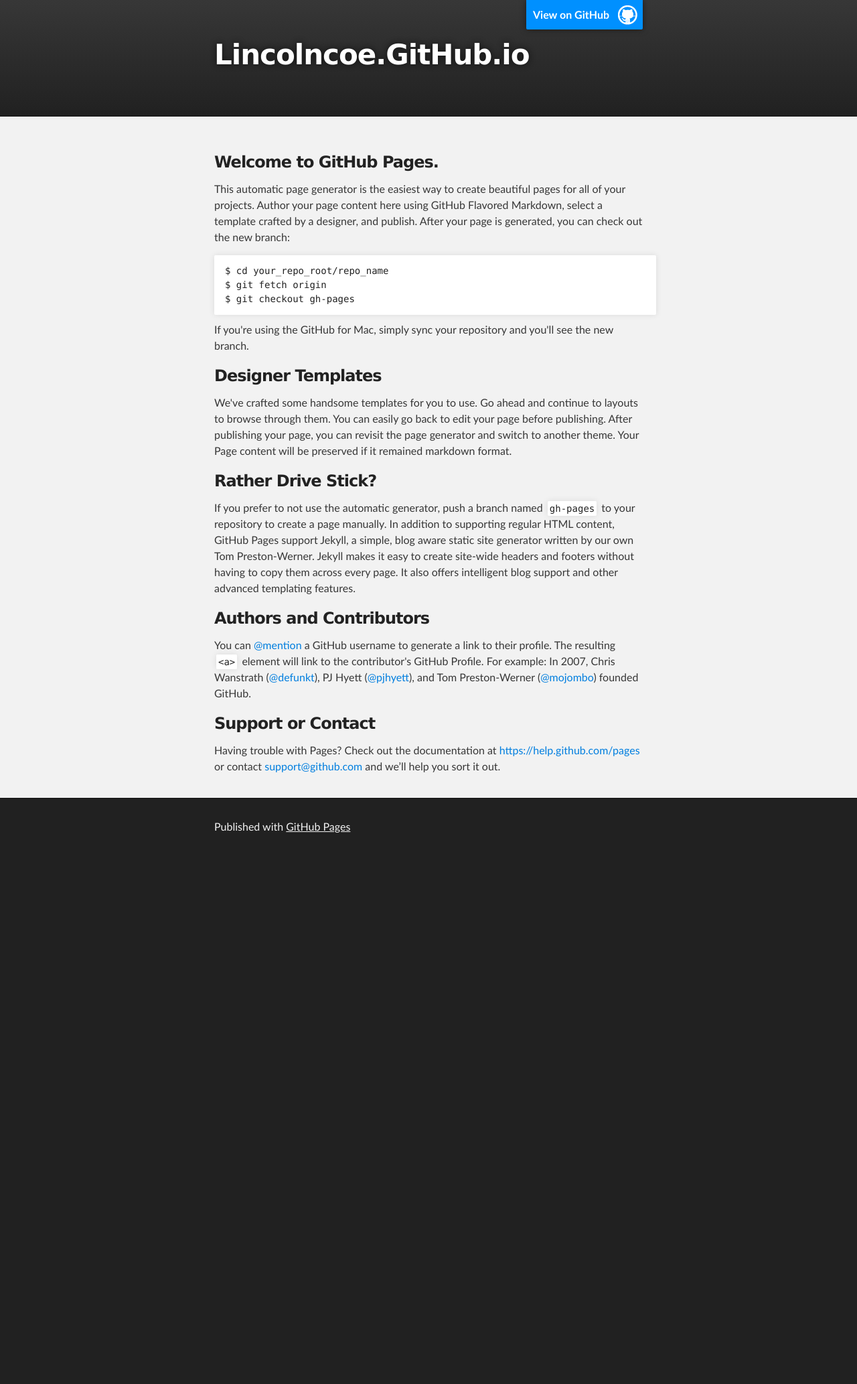
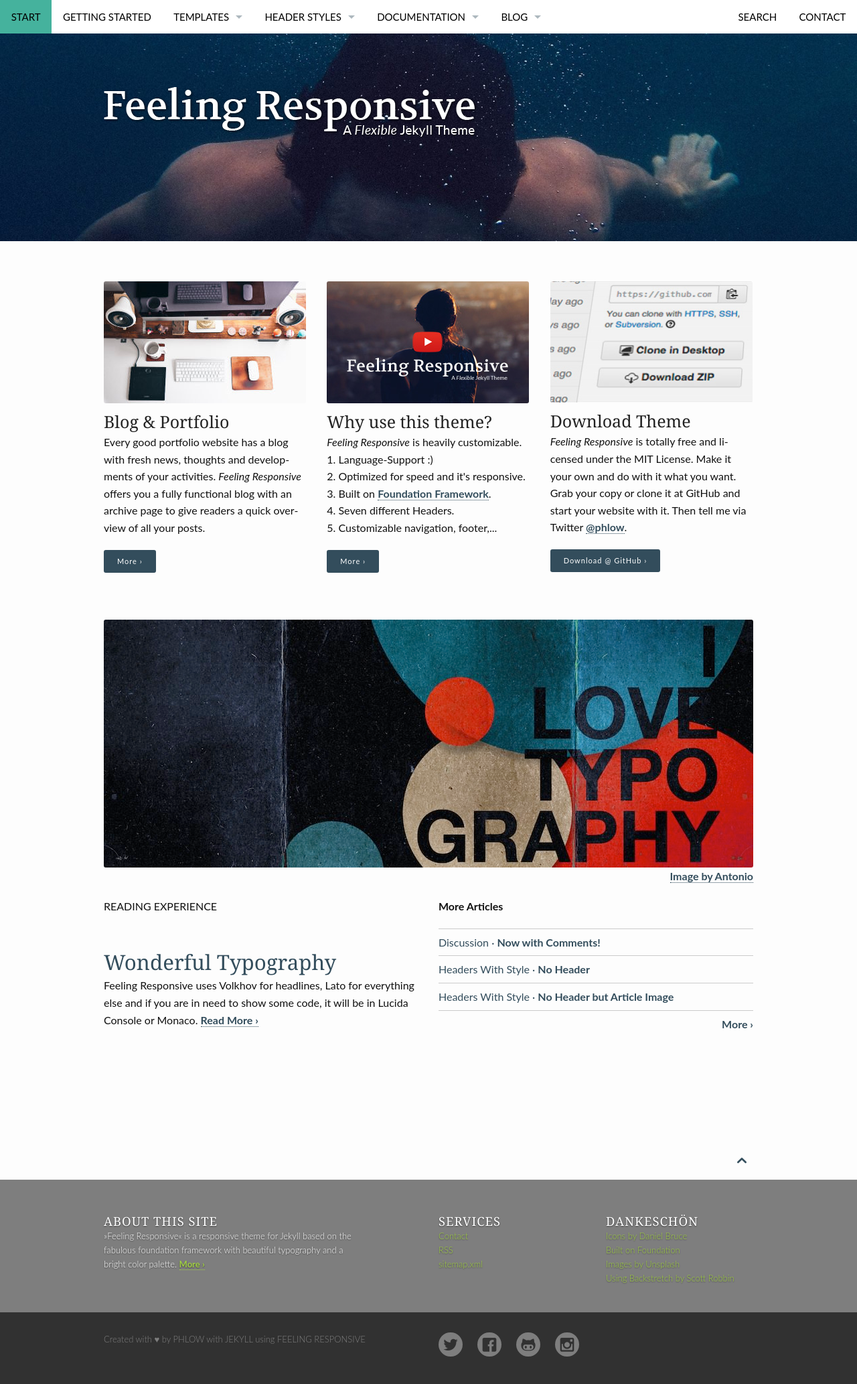
Before and after one commit to lincolncoe/codethroughlenses, a Jekyll site: the page built from index.html, in a window 1280 px wide. Shown: the whole page at 67% size. Built offline with Jekyll 4.4.1, drawn with Linux system fonts in a browser that asks for light colours; before the commit the page ends 1281 px from its top, so only the background shows below that.

Commit message:
Revert "Replace master branch with page content via GitHub"
This reverts commit a2838596ceedb861b13f03fa12c8d9eb14f8d6b6.

```diff
--- a/index.html
+++ b/index.html
@@ -1,74 +1,34 @@
-<!DOCTYPE html>
-<html>
-
-  <head>
-    <meta charset='utf-8'>
-    <meta http-equiv="X-UA-Compatible" content="chrome=1">
-    <meta name="description" content="Lincolncoe.GitHub.io : ">
-
-    <link rel="stylesheet" type="text/css" media="screen" href="stylesheets/stylesheet.css">
-
-    <title>Lincolncoe.GitHub.io</title>
-  </head>
-
-  <body>
-
-    <!-- HEADER -->
-    <div id="header_wrap" class="outer">
-        <header class="inner">
-          <a id="forkme_banner" href="https://github.com/lincolncoe">View on GitHub</a>
-
-          <h1 id="project_title">Lincolncoe.GitHub.io</h1>
-          <h2 id="project_tagline"></h2>
-
-        </header>
-    </div>
-
-    <!-- MAIN CONTENT -->
-    <div id="main_content_wrap" class="outer">
-      <section id="main_content" class="inner">
-        <h3>
-<a id="welcome-to-github-pages" class="anchor" href="#welcome-to-github-pages" aria-hidden="true"><span class="octicon octicon-link"></span></a>Welcome to GitHub Pages.</h3>
-
-<p>This automatic page generator is the easiest way to create beautiful pages for all of your projects. Author your page content here using GitHub Flavored Markdown, select a template crafted by a designer, and publish. After your page is generated, you can check out the new branch:</p>
-
-<pre><code>$ cd your_repo_root/repo_name
-$ git fetch origin
-$ git checkout gh-pages
-</code></pre>
-
-<p>If you're using the GitHub for Mac, simply sync your repository and you'll see the new branch.</p>
-
-<h3>
-<a id="designer-templates" class="anchor" href="#designer-templates" aria-hidden="true"><span class="octicon octicon-link"></span></a>Designer Templates</h3>
-
-<p>We've crafted some handsome templates for you to use. Go ahead and continue to layouts to browse through them. You can easily go back to edit your page before publishing. After publishing your page, you can revisit the page generator and switch to another theme. Your Page content will be preserved if it remained markdown format.</p>
-
-<h3>
-<a id="rather-drive-stick" class="anchor" href="#rather-drive-stick" aria-hidden="true"><span class="octicon octicon-link"></span></a>Rather Drive Stick?</h3>
-
-<p>If you prefer to not use the automatic generator, push a branch named <code>gh-pages</code> to your repository to create a page manually. In addition to supporting regular HTML content, GitHub Pages support Jekyll, a simple, blog aware static site generator written by our own Tom Preston-Werner. Jekyll makes it easy to create site-wide headers and footers without having to copy them across every page. It also offers intelligent blog support and other advanced templating features.</p>
-
-<h3>
-<a id="authors-and-contributors" class="anchor" href="#authors-and-contributors" aria-hidden="true"><span class="octicon octicon-link"></span></a>Authors and Contributors</h3>
-
-<p>You can <a href="https://github.com/blog/821" class="user-mention">@mention</a> a GitHub username to generate a link to their profile. The resulting <code>&lt;a&gt;</code> element will link to the contributor's GitHub Profile. For example: In 2007, Chris Wanstrath (<a href="https://github.com/defunkt" class="user-mention">@defunkt</a>), PJ Hyett (<a href="https://github.com/pjhyett" class="user-mention">@pjhyett</a>), and Tom Preston-Werner (<a href="https://github.com/mojombo" class="user-mention">@mojombo</a>) founded GitHub.</p>
-
-<h3>
-<a id="support-or-contact" class="anchor" href="#support-or-contact" aria-hidden="true"><span class="octicon octicon-link"></span></a>Support or Contact</h3>
-
-<p>Having trouble with Pages? Check out the documentation at <a href="https://help.github.com/pages">https://help.github.com/pages</a> or contact <a href="mailto:support@github.com">support@github.com</a> and we’ll help you sort it out.</p>
-      </section>
-    </div>
-
-    <!-- FOOTER  -->
-    <div id="footer_wrap" class="outer">
-      <footer class="inner">
-        <p>Published with <a href="https://pages.github.com">GitHub Pages</a></p>
-      </footer>
-    </div>
+---
+#
+# Use the widgets beneath and the content will be
+# inserted automagically in the webpage. To make
+# this work, you have to use › layout: frontpage
+#
+layout: frontpage
+title: "Panorama Coding - A look at coding and photography"
+header:
+   image_fullwidth: "header_unsplash_12.jpg"
+widget-1:
+    title: "Blog & Portfolio"
+    url: 'http://lincolncoe.github.io/blog/'
+    text: 'Every good portfolio website has a blog with fresh news, thoughts and develop&shy;ments of your activities. <em>Feeling Responsive</em> offers you a fully functional blog with an archive page to give readers a quick overview of all your posts.'
+    image: unsplash_9-302x182.jpg
+widget-2:
+    title: "Why use this theme?"
+    url: 'http://lincolncoe.github.io/info/'
+    text: '<em>Feeling Responsive</em> is heavily customizable.<br>1. Language-Support :)<br>2. Optimized for speed and it&#39;s responsive.<br>3. Built on <a href="http://foundation.zurb.com/">Foundation Framework</a>.<br>4. Seven different Headers.<br>5. Customizable navigation, footer,...'
+    video: '<a href="#" data-reveal-id="videoModal"><img src="http://phlow.github.io/feeling-responsive/images/start-video-feeling-responsive-302x182.jpg" width="302" height="182" alt=""></a>'
+widget-3:
+    title: "Download Theme"
+    url: 'https://github.com/Phlow/feeling-responsive'
+    text: '<em>Feeling Responsive</em> is totally free and licensed under the MIT License. Make it your own and do with it what you want. Grab your copy or clone it at GitHub and start your website with it. Then tell me via Twitter <a href="http://twitter.com/phlow">@phlow</a>.'
+    image: github-303x182.jpg
+---
 
 
-
-  </body>
-</html>
+<div id="videoModal" class="reveal-modal large" data-reveal="">
+  <div class="flex-video widescreen vimeo" style="display: block;">
+    <iframe width="1280" height="720" src="https://www.youtube.com/embed/3b5zCFSmVvU" frameborder="0" allowfullscreen></iframe>
+  </div>
+  <a class="close-reveal-modal">&#215;</a>
+</div>
--- a/javascripts/main.js
+++ /dev/null
@@ -1 +0,0 @@
-console.log('This would be the main JS file.');
--- a/stylesheets/pygment_trac.css
+++ /dev/null
@@ -1,70 +0,0 @@
-.highlight .hll { background-color: #ffffcc }
-.highlight  { background: #f0f3f3; }
-.highlight .c { color: #0099FF; font-style: italic } /* Comment */
-.highlight .err { color: #AA0000; background-color: #FFAAAA } /* Error */
-.highlight .k { color: #006699; font-weight: bold } /* Keyword */
-.highlight .o { color: #555555 } /* Operator */
-.highlight .cm { color: #0099FF; font-style: italic } /* Comment.Multiline */
-.highlight .cp { color: #009999 } /* Comment.Preproc */
-.highlight .c1 { color: #0099FF; font-style: italic } /* Comment.Single */
-.highlight .cs { color: #0099FF; font-weight: bold; font-style: italic } /* Comment.Special */
-.highlight .gd { background-color: #FFCCCC; border: 1px solid #CC0000 } /* Generic.Deleted */
-.highlight .ge { font-style: italic } /* Generic.Emph */
-.highlight .gr { color: #FF0000 } /* Generic.Error */
-.highlight .gh { color: #003300; font-weight: bold } /* Generic.Heading */
-.highlight .gi { background-color: #CCFFCC; border: 1px solid #00CC00 } /* Generic.Inserted */
-.highlight .go { color: #AAAAAA } /* Generic.Output */
-.highlight .gp { color: #000099; font-weight: bold } /* Generic.Prompt */
-.highlight .gs { font-weight: bold } /* Generic.Strong */
-.highlight .gu { color: #003300; font-weight: bold } /* Generic.Subheading */
-.highlight .gt { color: #99CC66 } /* Generic.Traceback */
-.highlight .kc { color: #006699; font-weight: bold } /* Keyword.Constant */
-.highlight .kd { color: #006699; font-weight: bold } /* Keyword.Declaration */
-.highlight .kn { color: #006699; font-weight: bold } /* Keyword.Namespace */
-.highlight .kp { color: #006699 } /* Keyword.Pseudo */
-.highlight .kr { color: #006699; font-weight: bold } /* Keyword.Reserved */
-.highlight .kt { color: #007788; font-weight: bold } /* Keyword.Type */
-.highlight .m { color: #FF6600 } /* Literal.Number */
-.highlight .s { color: #CC3300 } /* Literal.String */
-.highlight .na { color: #330099 } /* Name.Attribute */
-.highlight .nb { color: #336666 } /* Name.Builtin */
-.highlight .nc { color: #00AA88; font-weight: bold } /* Name.Class */
-.highlight .no { color: #336600 } /* Name.Constant */
-.highlight .nd { color: #9999FF } /* Name.Decorator */
-.highlight .ni { color: #999999; font-weight: bold } /* Name.Entity */
-.highlight .ne { color: #CC0000; font-weight: bold } /* Name.Exception */
-.highlight .nf { color: #CC00FF } /* Name.Function */
-.highlight .nl { color: #9999FF } /* Name.Label */
-.highlight .nn { color: #00CCFF; font-weight: bold } /* Name.Namespace */
-.highlight .nt { color: #330099; font-weight: bold } /* Name.Tag */
-.highlight .nv { color: #003333 } /* Name.Variable */
-.highlight .ow { color: #000000; font-weight: bold } /* Operator.Word */
-.highlight .w { color: #bbbbbb } /* Text.Whitespace */
-.highlight .mf { color: #FF6600 } /* Literal.Number.Float */
-.highlight .mh { color: #FF6600 } /* Literal.Number.Hex */
-.highlight .mi { color: #FF6600 } /* Literal.Number.Integer */
-.highlight .mo { color: #FF6600 } /* Literal.Number.Oct */
-.highlight .sb { color: #CC3300 } /* Literal.String.Backtick */
-.highlight .sc { color: #CC3300 } /* Literal.String.Char */
-.highlight .sd { color: #CC3300; font-style: italic } /* Literal.String.Doc */
-.highlight .s2 { color: #CC3300 } /* Literal.String.Double */
-.highlight .se { color: #CC3300; font-weight: bold } /* Literal.String.Escape */
-.highlight .sh { color: #CC3300 } /* Literal.String.Heredoc */
-.highlight .si { color: #AA0000 } /* Literal.String.Interpol */
-.highlight .sx { color: #CC3300 } /* Literal.String.Other */
-.highlight .sr { color: #33AAAA } /* Literal.String.Regex */
-.highlight .s1 { color: #CC3300 } /* Literal.String.Single */
-.highlight .ss { color: #FFCC33 } /* Literal.String.Symbol */
-.highlight .bp { color: #336666 } /* Name.Builtin.Pseudo */
-.highlight .vc { color: #003333 } /* Name.Variable.Class */
-.highlight .vg { color: #003333 } /* Name.Variable.Global */
-.highlight .vi { color: #003333 } /* Name.Variable.Instance */
-.highlight .il { color: #FF6600 } /* Literal.Number.Integer.Long */
-
-.type-csharp .highlight .k { color: #0000FF }
-.type-csharp .highlight .kt { color: #0000FF }
-.type-csharp .highlight .nf { color: #000000; font-weight: normal }
-.type-csharp .highlight .nc { color: #2B91AF }
-.type-csharp .highlight .nn { color: #000000 }
-.type-csharp .highlight .s { color: #A31515 }
-.type-csharp .highlight .sc { color: #A31515 }
--- a/stylesheets/stylesheet.css
+++ /dev/null
@@ -1,425 +0,0 @@
-/*******************************************************************************
-Slate Theme for GitHub Pages
-by Jason Costello, @jsncostello
-*******************************************************************************/
-
-@import url(pygment_trac.css);
-
-/*******************************************************************************
-MeyerWeb Reset
-*******************************************************************************/
-
-html, body, div, span, applet, object, iframe,
-h1, h2, h3, h4, h5, h6, p, blockquote, pre,
-a, abbr, acronym, address, big, cite, code,
-del, dfn, em, img, ins, kbd, q, s, samp,
-small, strike, strong, sub, sup, tt, var,
-b, u, i, center,
-dl, dt, dd, ol, ul, li,
-fieldset, form, label, legend,
-table, caption, tbody, tfoot, thead, tr, th, td,
-article, aside, canvas, details, embed,
-figure, figcaption, footer, header, hgroup,
-menu, nav, output, ruby, section, summary,
-time, mark, audio, video {
-  margin: 0;
-  padding: 0;
-  border: 0;
-  font: inherit;
-  vertical-align: baseline;
-}
-
-/* HTML5 display-role reset for older browsers */
-article, aside, details, figcaption, figure,
-footer, header, hgroup, menu, nav, section {
-  display: block;
-}
-
-ol, ul {
-  list-style: none;
-}
-
-table {
-  border-collapse: collapse;
-  border-spacing: 0;
-}
-
-/*******************************************************************************
-Theme Styles
-*******************************************************************************/
-
-body {
-  box-sizing: border-box;
-  color:#373737;
-  background: #212121;
-  font-size: 16px;
-  font-family: 'Myriad Pro', Calibri, Helvetica, Arial, sans-serif;
-  line-height: 1.5;
-  -webkit-font-smoothing: antialiased;
-}
-
-h1, h2, h3, h4, h5, h6 {
-  margin: 10px 0;
-  font-weight: 700;
-  color:#222222;
-  font-family: 'Lucida Grande', 'Calibri', Helvetica, Arial, sans-serif;
-  letter-spacing: -1px;
-}
-
-h1 {
-  font-size: 36px;
-  font-weight: 700;
-}
-
-h2 {
-  padding-bottom: 10px;
-  font-size: 32px;
-  background: url('../images/bg_hr.png') repeat-x bottom;
-}
-
-h3 {
-  font-size: 24px;
-}
-
-h4 {
-  font-size: 21px;
-}
-
-h5 {
-  font-size: 18px;
-}
-
-h6 {
-  font-size: 16px;
-}
-
-p {
-  margin: 10px 0 15px 0;
-}
-
-footer p {
-  color: #f2f2f2;
-}
-
-a {
-  text-decoration: none;
-  color: #007edf;
-  text-shadow: none;
-
-  transition: color 0.5s ease;
-  transition: text-shadow 0.5s ease;
-  -webkit-transition: color 0.5s ease;
-  -webkit-transition: text-shadow 0.5s ease;
-  -moz-transition: color 0.5s ease;
-  -moz-transition: text-shadow 0.5s ease;
-  -o-transition: color 0.5s ease;
-  -o-transition: text-shadow 0.5s ease;
-  -ms-transition: color 0.5s ease;
-  -ms-transition: text-shadow 0.5s ease;
-}
-
-a:hover, a:focus {text-decoration: underline;}
-
-footer a {
-  color: #F2F2F2;
-  text-decoration: underline;
-}
-
-em {
-  font-style: italic;
-}
-
-strong {
-  font-weight: bold;
-}
-
-img {
-  position: relative;
-  margin: 0 auto;
-  max-width: 739px;
-  padding: 5px;
-  margin: 10px 0 10px 0;
-  border: 1px solid #ebebeb;
-
-  box-shadow: 0 0 5px #ebebeb;
-  -webkit-box-shadow: 0 0 5px #ebebeb;
-  -moz-box-shadow: 0 0 5px #ebebeb;
-  -o-box-shadow: 0 0 5px #ebebeb;
-  -ms-box-shadow: 0 0 5px #ebebeb;
-}
-
-p img {
-  display: inline;
-  margin: 0;
-  padding: 0;
-  vertical-align: middle;
-  text-align: center;
-  border: none;
-}
-
-pre, code {
-  width: 100%;
-  color: #222;
-  background-color: #fff;
-
-  font-family: Monaco, "Bitstream Vera Sans Mono", "Lucida Console", Terminal, monospace;
-  font-size: 14px;
-
-  border-radius: 2px;
-  -moz-border-radius: 2px;
-  -webkit-border-radius: 2px;
-}
-
-pre {
-  width: 100%;
-  padding: 10px;
-  box-shadow: 0 0 10px rgba(0,0,0,.1);
-  overflow: auto;
-}
-
-code {
-  padding: 3px;
-  margin: 0 3px;
-  box-shadow: 0 0 10px rgba(0,0,0,.1);
-}
-
-pre code {
-  display: block;
-  box-shadow: none;
-}
-
-blockquote {
-  color: #666;
-  margin-bottom: 20px;
-  padding: 0 0 0 20px;
-  border-left: 3px solid #bbb;
-}
-
-
-ul, ol, dl {
-  margin-bottom: 15px
-}
-
-ul {
-  list-style-position: inside;
-  list-style: disc;
-  padding-left: 20px;
-}
-
-ol {
-  list-style-position: inside;
-  list-style: decimal;
-  padding-left: 20px;
-}
-
-dl dt {
-  font-weight: bold;
-}
-
-dl dd {
-  padding-left: 20px;
-  font-style: italic;
-}
-
-dl p {
-  padding-left: 20px;
-  font-style: italic;
-}
-
-hr {
-  height: 1px;
-  margin-bottom: 5px;
-  border: none;
-  background: url('../images/bg_hr.png') repeat-x center;
-}
-
-table {
-  border: 1px solid #373737;
-  margin-bottom: 20px;
-  text-align: left;
- }
-
-th {
-  font-family: 'Lucida Grande', 'Helvetica Neue', Helvetica, Arial, sans-serif;
-  padding: 10px;
-  background: #373737;
-  color: #fff;
- }
-
-td {
-  padding: 10px;
-  border: 1px solid #373737;
- }
-
-form {
-  background: #f2f2f2;
-  padding: 20px;
-}
-
-/*******************************************************************************
-Full-Width Styles
-*******************************************************************************/
-
-.outer {
-  width: 100%;
-}
-
-.inner {
-  position: relative;
-  max-width: 640px;
-  padding: 20px 10px;
-  margin: 0 auto;
-}
-
-#forkme_banner {
-  display: block;
-  position: absolute;
-  top:0;
-  right: 10px;
-  z-index: 10;
-  padding: 10px 50px 10px 10px;
-  color: #fff;
-  background: url('../images/blacktocat.png') #0090ff no-repeat 95% 50%;
-  font-weight: 700;
-  box-shadow: 0 0 10px rgba(0,0,0,.5);
-  border-bottom-left-radius: 2px;
-  border-bottom-right-radius: 2px;
-}
-
-#header_wrap {
-  background: #212121;
-  background: -moz-linear-gradient(top, #373737, #212121);
-  background: -webkit-linear-gradient(top, #373737, #212121);
-  background: -ms-linear-gradient(top, #373737, #212121);
-  background: -o-linear-gradient(top, #373737, #212121);
-  background: linear-gradient(top, #373737, #212121);
-}
-
-#header_wrap .inner {
-  padding: 50px 10px 30px 10px;
-}
-
-#project_title {
-  margin: 0;
-  color: #fff;
-  font-size: 42px;
-  font-weight: 700;
-  text-shadow: #111 0px 0px 10px;
-}
-
-#project_tagline {
-  color: #fff;
-  font-size: 24px;
-  font-weight: 300;
-  background: none;
-  text-shadow: #111 0px 0px 10px;
-}
-
-#downloads {
-  position: absolute;
-  width: 210px;
-  z-index: 10;
-  bottom: -40px;
-  right: 0;
-  height: 70px;
-  background: url('../images/icon_download.png') no-repeat 0% 90%;
-}
-
-.zip_download_link {
-  display: block;
-  float: right;
-  width: 90px;
-  height:70px;
-  text-indent: -5000px;
-  overflow: hidden;
-  background: url(../images/sprite_download.png) no-repeat bottom left;
-}
-
-.tar_download_link {
-  display: block;
-  float: right;
-  width: 90px;
-  height:70px;
-  text-indent: -5000px;
-  overflow: hidden;
-  background: url(../images/sprite_download.png) no-repeat bottom right;
-  margin-left: 10px;
-}
-
-.zip_download_link:hover {
-  background: url(../images/sprite_download.png) no-repeat top left;
-}
-
-.tar_download_link:hover {
-  background: url(../images/sprite_download.png) no-repeat top right;
-}
-
-#main_content_wrap {
-  background: #f2f2f2;
-  border-top: 1px solid #111;
-  border-bottom: 1px solid #111;
-}
-
-#main_content {
-  padding-top: 40px;
-}
-
-#footer_wrap {
-  background: #212121;
-}
-
-
-
-/*******************************************************************************
-Small Device Styles
-*******************************************************************************/
-
-@media screen and (max-width: 480px) {
-  body {
-    font-size:14px;
-  }
-
-  #downloads {
-    display: none;
-  }
-
-  .inner {
-    min-width: 320px;
-    max-width: 480px;
-  }
-
-  #project_title {
-  font-size: 32px;
-  }
-
-  h1 {
-    font-size: 28px;
-  }
-
-  h2 {
-    font-size: 24px;
-  }
-
-  h3 {
-    font-size: 21px;
-  }
-
-  h4 {
-    font-size: 18px;
-  }
-
-  h5 {
-    font-size: 14px;
-  }
-
-  h6 {
-    font-size: 12px;
-  }
-
-  code, pre {
-    min-width: 320px;
-    max-width: 480px;
-    font-size: 11px;
-  }
-
-}
```
Also changed, not shown: params.json (deleted, +0 -1 lines), images/bg_hr.png (deleted), images/blacktocat.png (deleted), images/icon_download.png (deleted), images/sprite_download.png (deleted).
